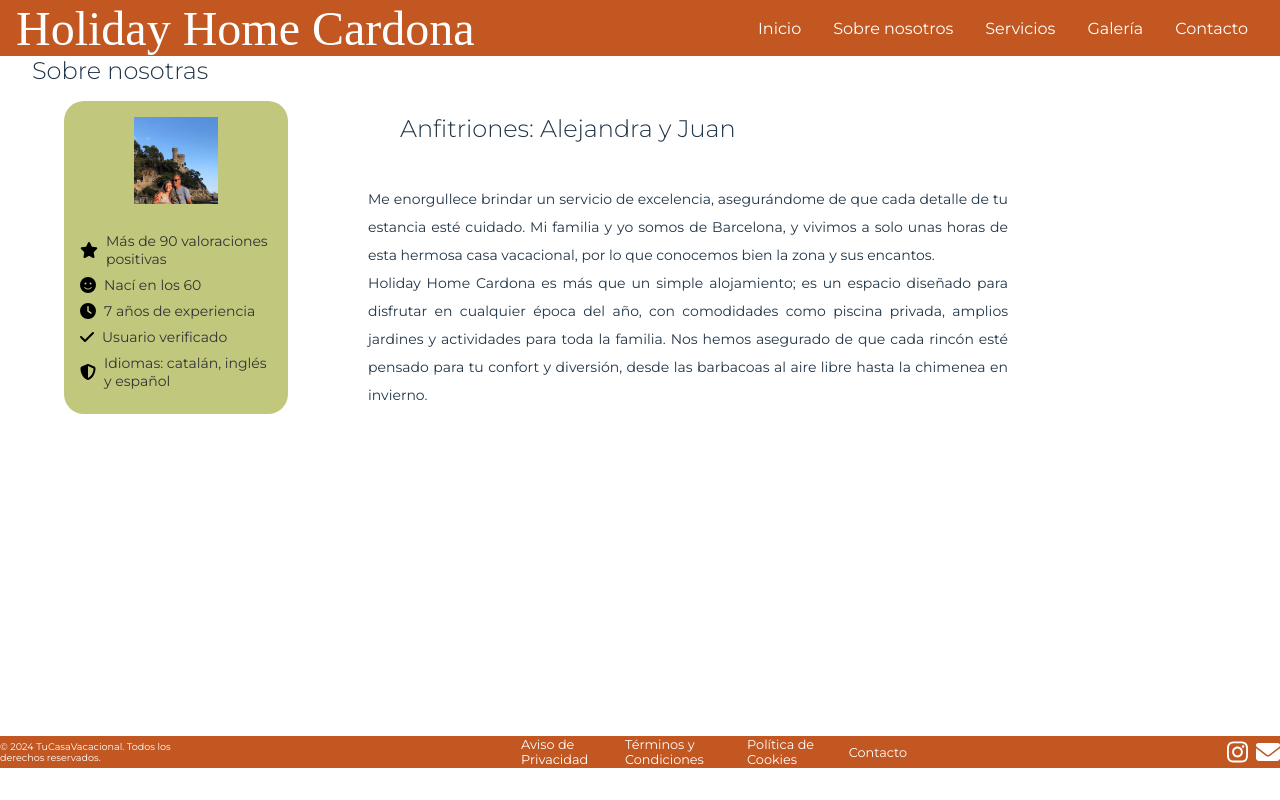
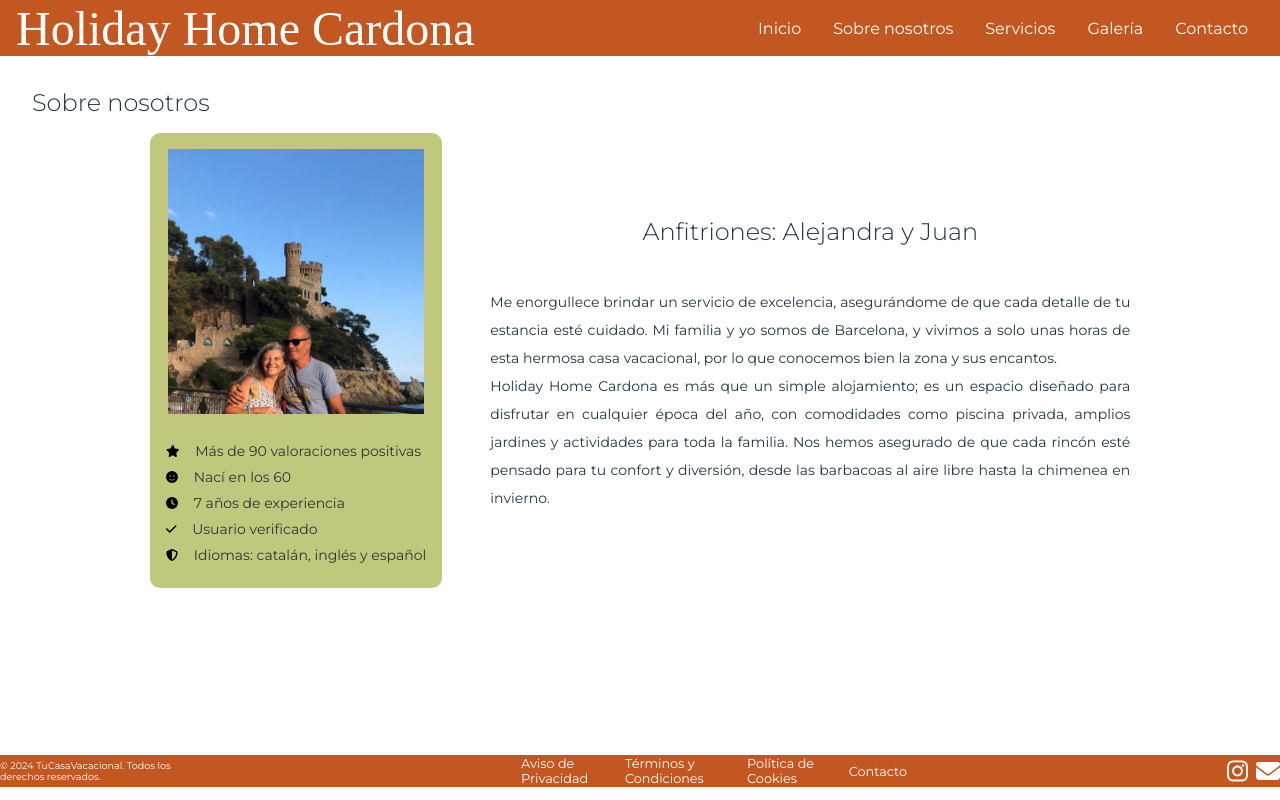
Before and after one commit to SaraJoLo/H.H.Cardona, a React (Vite) app: page /aboutus in a window 1280 px wide. Built offline with nearby package versions, Linux system fonts and the light colour scheme; a web font is replaced by a local one.

Commit message:
about us style

```diff
--- a/src/pages/AboutUs/aboutus.jsx
+++ b/src/pages/AboutUs/aboutus.jsx
@@ -6,7 +6,7 @@ import { FontAwesomeIcon } from '@fortawesome/react-fontawesome';
 function AboutUs() {
   return (
     <div className='admin-box'>
-      <h3>Sobre nosotras</h3>
+      <h3>Sobre nosotros</h3>
 
      <div className='content-box'>
         <div className='about-card'>
--- a/src/pages/AboutUs/aboutus.scss
+++ b/src/pages/AboutUs/aboutus.scss
@@ -1,77 +1,72 @@
 .admin-box {
     width: 100%;
-    height: 85vh;
+    margin: 0;
+    min-height: 87.4vh;
     display: flex;
     flex-direction: column;
-    gap: 1rem;
     font-family: 'montserrat', sans-serif;
-}
 
     h3 {
       text-align: left;
-    margin-left: 2rem;
+      margin: 2rem 0 1rem 2rem;
       font-size: 24px;
       font-weight: 300;
     }
 
     .content-box {
       display: flex;
-    gap: 0.5rem;
       flex-direction: row;
       align-items: center;
+      gap: 3rem;
       justify-content: center;
-    gap: 5rem;
     }
 
-
     .about-card {
-    flex: 0 0 15%;
-    margin-left: 3rem;
       background-color: #c1c87d;
-    border-radius: 20px;
+      border-radius: 10px;
       padding: 1rem;
       text-align: center;
     }
 
     .admin-img {
-    width: 84px;
+      width: 16rem;
       margin-bottom: 1rem;
     }
+
     .admin-features {
       list-style: none;
       padding: 0;
       text-align: left;
-}
 
-.admin-features li {
+      li {
         display: flex;
         align-items: center;
-    gap: 0.5rem;
+        gap: 1rem;
         margin: 0.5rem 0;
         font-size: 14px;
         color: #333;
+
+        svg {
+          font-size: 12px;
+        }
+      }
     }
 
-.admin-features li svg {
-   font-size: 16px;
-}
-
-.about-box{
+    .about-box {
       flex: 0 50%;
       text-align: justify;
       display: flex;
       flex-direction: column;
-    align-items: flex-start;
-    justify-content:first baseline;
+      align-items: center;
+      justify-content: center;
       line-height: 2;
-    padding-right: 20%;
+
+      h3 {
+        margin: 0 0 2rem;
       }
 
-.about-box h3 {
-    margin-bottom: 2rem;
-    margin-top: 0;
-}
-
-.about-box p {
+      p {
         font-size: 14px;
       }
+    }
+}
--- a/src/pages/Home/home.scss
+++ b/src/pages/Home/home.scss
@@ -3,6 +3,7 @@
   flex-direction: column;
   align-items: center;
   overflow-x: hidden;
+  flex: 1;
   justify-content: space-between;
   font-family: 'Montserrat';
 }
```
Lines whose indentation alone changed are shown as unchanged.
